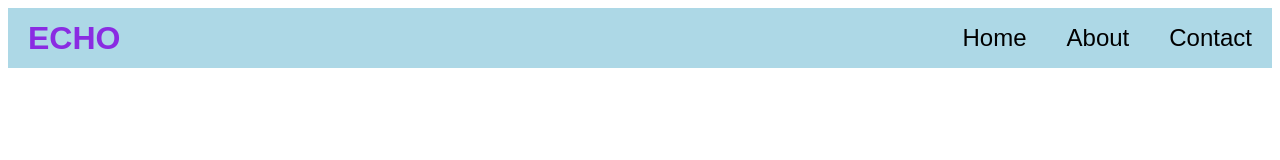
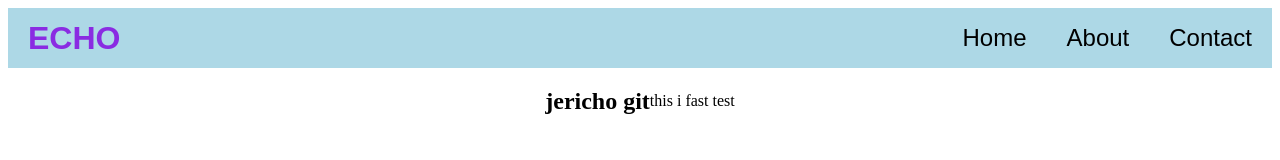
Before and after one commit to SirEchoDev/dummyweb, a plain HTML site: page index.html in a window 1280 px wide. Drawn offline with Linux system fonts and the light colour scheme.

Commit message:
added hero section

```diff
--- a/index.html
+++ b/index.html
@@ -22,5 +22,15 @@
             </div>
         </div>
     </nav>
+    <section class="hero">
+        <div class="hero-con">
+            <h1>
+                jericho git
+            </h1>
+            <p>
+                this i fast test
+            </p>
+        </div>
+    </section>
 </body>
 </html>
--- a/style.css
+++ b/style.css
@@ -38,3 +38,15 @@ ul,
 li {
   list-style: none;
 }
+
+/* hero seciton */
+
+section {
+  height: 100%;
+}
+
+.hero-con {
+  display: flex;
+  justify-content: center;
+  align-items: center;
+}
```
